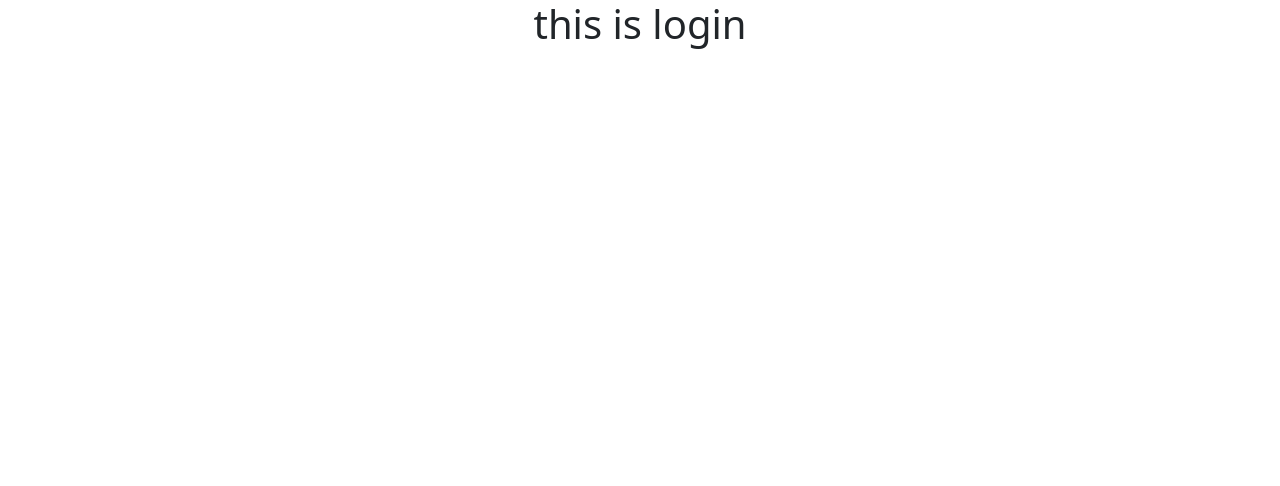
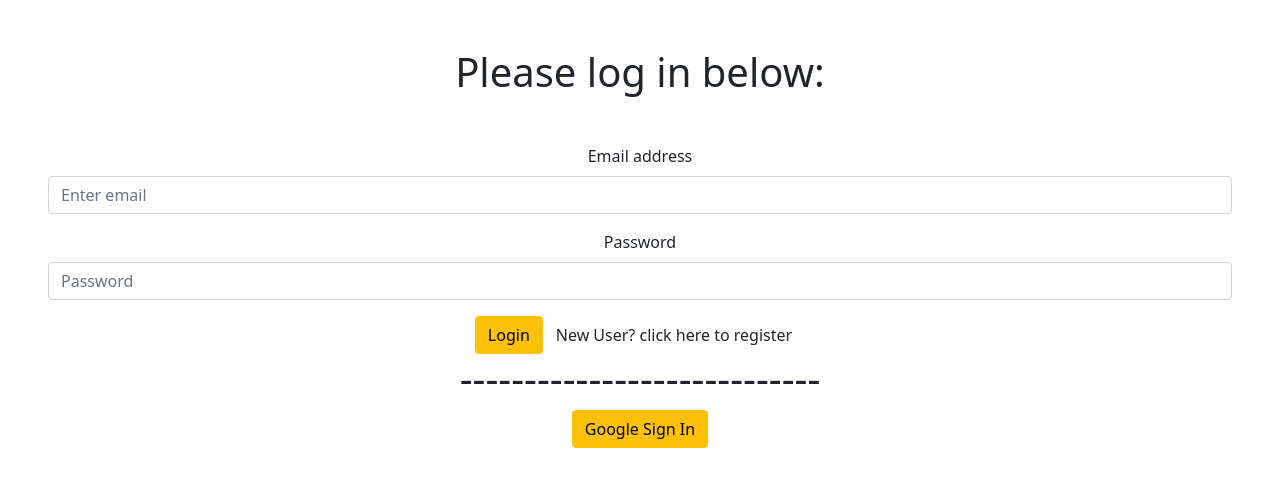
Before and after one commit to Saheebtareque/online-bike-store-client, a React (Create React App) app: page /login in a window 1280 px wide. Shown: the top 486 px of the page. Built offline with nearby package versions, Linux system fonts and the light colour scheme; no server answers.

Commit message:
email and google sign in implemented

```diff
--- a/src/App.js
+++ b/src/App.js
@@ -8,6 +8,8 @@ import {
 import Home from './Pages/Home/Home/Home';
 import AuthProvider from './contexts/AuthProvider/AuthProvider';
 import Login from './Pages/Login/Login/Login';
+import Explore from './Pages/Explore/Explore';
+import Register from './Pages/Login/Register/Register';
 
 function App() {
   return (
@@ -24,6 +26,12 @@ function App() {
             <Route exact path="/login">
               <Login> </Login>
             </Route>
+            <Route path="/register">
+             <Register> </Register>
+            </Route>
+            <Route exact path="/explore">
+              <Explore></Explore>
+            </Route>
           </Switch>
         </Router>
       </AuthProvider>
--- /dev/null
+++ b/src/Pages/Explore/Explore.js
@@ -0,0 +1,11 @@
+import React from 'react';
+
+const Explore = () => {
+    return (
+        <div>
+            <h1>this is explore part</h1>
+        </div>
+    );
+};
+
+export default Explore;
--- a/src/Pages/Login/Login/Login.js
+++ b/src/Pages/Login/Login/Login.js
@@ -1,9 +1,62 @@
-import React from 'react';
+
+import React, { useState } from 'react';
+import { NavLink, useLocation, useHistory } from 'react-router-dom';
+import useAuth from './../../../hooks/useAuth';
+import { Alert, Button, Form, Spinner } from 'react-bootstrap';
 
 const Login = () => {
+    const [loginData, setLoginData] = useState({});
+    const { user, loginUser, signInWithGoogle, isLoading, authError } = useAuth();
+
+    const location = useLocation();
+    const history = useHistory();
+
+    const handleOnChange = e => {
+        const field = e.target.name;
+        const value = e.target.value;
+        const newLoginData = { ...loginData };
+        newLoginData[field] = value;
+        setLoginData(newLoginData);
+    }
+    const handleLoginSubmit = e => {
+        loginUser(loginData.email, loginData.password, location, history);
+        e.preventDefault();
+    }
+
+    const handleGoogleSignIn = () => {
+        signInWithGoogle(location, history)
+    }
     return (
-        <div>
-            <h1> this is login</h1>
+        <div className="mx-5 my-5">
+            <h1 className="my-5"> Please log in below:</h1>
+            <Form onSubmit={handleLoginSubmit} >
+                <Form.Group className="mb-3" controlId="formBasicEmail">
+                    <Form.Label>Email address</Form.Label>
+                    <Form.Control name="email"
+                        onChange={handleOnChange} type="email" placeholder="Enter email" />
+                </Form.Group>
+                <Form.Group className="mb-3" controlId="formBasicPassword">
+                    <Form.Label>Password</Form.Label>
+                    <Form.Control name="password"
+                        onChange={handleOnChange} type="password" placeholder="Password" />
+                </Form.Group>
+                <Button variant="warning" type="submit">
+                    Login
+                </Button>
+                <NavLink
+
+                    to="/register">
+                    <Button variant="text">New User? click here to register</Button>
+                </NavLink>
+                {isLoading && <Spinner animation="border" variant="secondary" > </Spinner>}
+                {user?.email && <Alert variant="success">
+                    login successful
+                </Alert>}
+                {authError && <Alert variant="success">{authError}</Alert>}
+            </Form>
+
+            <h1> ----------------------------</h1>
+            <Button onClick={handleGoogleSignIn} variant="warning">Google Sign In</Button>
         </div>
     );
 };
--- a/src/Pages/Login/Register/Register.js
+++ b/src/Pages/Login/Register/Register.js
@@ -1,9 +1,66 @@
-import React from 'react';
+import React, { useState } from 'react';
+import { NavLink, useLocation, useHistory } from 'react-router-dom';
+import useAuth from './../../../hooks/useAuth';
+import { Alert, Button, Form, Spinner } from 'react-bootstrap';
 
 const Register = () => {
+    const [loginData, setLoginData] = useState({});
+    const history = useHistory();
+    const { user, registerUser, isLoading, authError } = useAuth();
+
+    const handleOnBlur = e => {
+        const field = e.target.name;
+        const value = e.target.value;
+        const newLoginData = { ...loginData };
+        newLoginData[field] = value;
+        setLoginData(newLoginData);
+    }
+    const handleLoginSubmit = e => {
+        if (loginData.password !== loginData.password2) {
+            alert('Your password did not match');
+            return
+        }
+        registerUser(loginData.email, loginData.password, loginData.name, history);
+        e.preventDefault();
+    }
     return (
-        <div>
-            <h1> this is register</h1>
+        <div className="mx-5 my-5" >
+            <h1 className="my-5" > Please register if you are new user:</h1>
+            <Form onSubmit={handleLoginSubmit} >
+            <Form.Group className="mb-3" controlId="formBasicEmail">
+                    <Form.Label>Name</Form.Label>
+                    <Form.Control name="name"
+                        onBlur={handleOnBlur} type="text" placeholder="Enter name" />
+                </Form.Group>
+                <Form.Group className="mb-3" controlId="formBasicEmail">
+                    <Form.Label>Email address</Form.Label>
+                    <Form.Control name="email"
+                        onBlur={handleOnBlur} type="email" placeholder="Enter email" />
+                </Form.Group>
+                <Form.Group className="mb-3" controlId="formBasicPassword">
+                    <Form.Label>Password</Form.Label>
+                    <Form.Control name="password"
+                        onBlur={handleOnBlur} type="password" placeholder="Password" />
+                </Form.Group>
+                <Form.Group className="mb-3" controlId="formBasicPassword">
+                    <Form.Label>Password</Form.Label>
+                    <Form.Control name="password2"
+                        onBlur={handleOnBlur} type="password" placeholder=" Re-write Password" />
+                </Form.Group>
+                <Button variant="warning" type="submit">
+                    Register
+                </Button>
+                <NavLink
+
+                    to="/login">
+                    <Button variant="text"> Please login if already registered</Button>
+                </NavLink>
+                {isLoading && <Spinner animation="border" variant="secondary" > </Spinner>}
+                {user?.email && <Alert variant="success">
+                    login successful
+                </Alert>}
+                {authError && <Alert variant="success">{authError}</Alert>}
+            </Form>
         </div>
     );
 };
```
